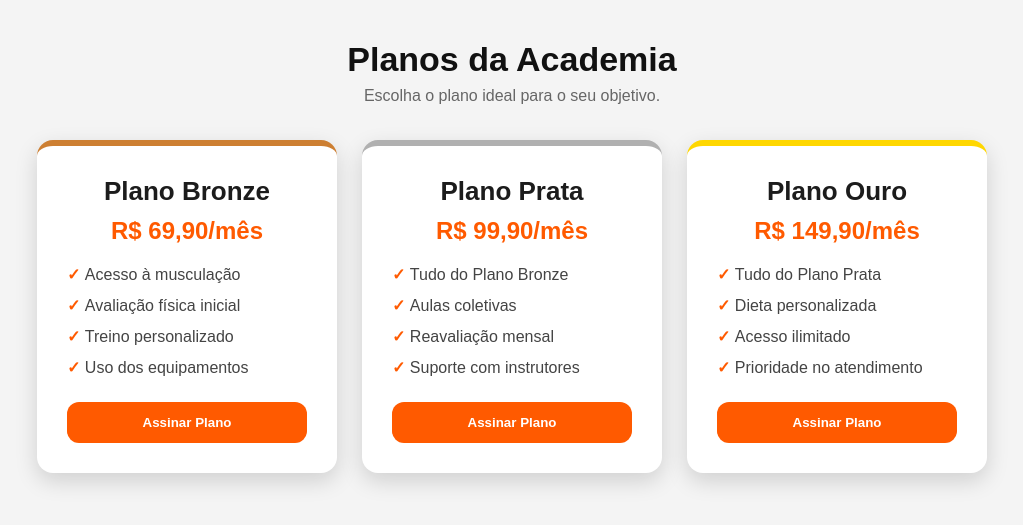
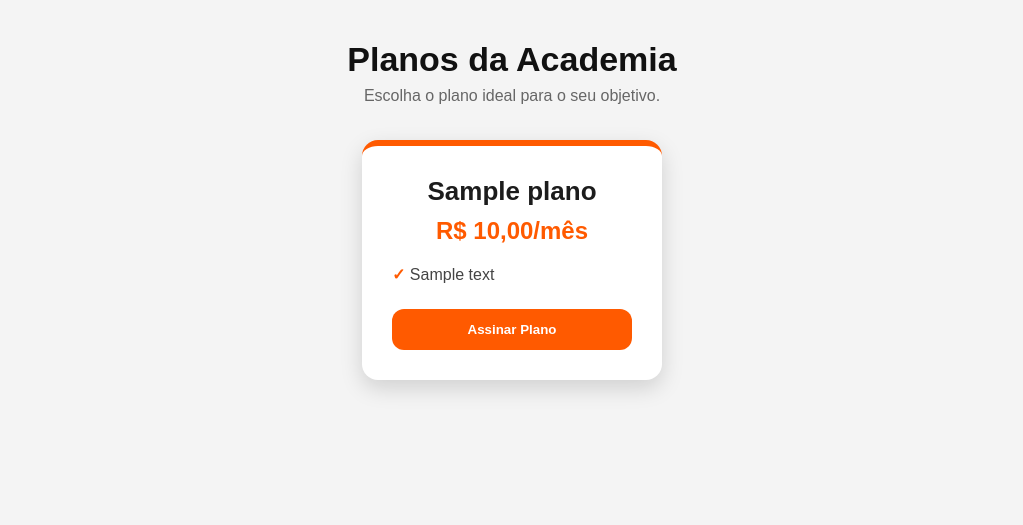
Before and after one commit to Joao-Guilherme-GOliveira/Sistema-Academia-ProgWeb, a PHP site: page /planos.php in a window 1280 px wide. Shown: the part 75-600 px from the top of the page, without its empty margins (128-1151 px from the left). Run offline with PHP 8.4, Linux system fonts and the light colour scheme; tables that the repository leaves empty or names only in its code hold one stand-in row (values such as "Sample post").

Commit message:
Adicionado o sistema de planos no MySQL

```diff
--- a/planos.php
+++ b/planos.php
@@ -1,3 +1,9 @@
+<?php
+include "conexao.php";
+
+$sql = "SELECT * FROM planos";
+$result = mysqli_query($conn, $sql);
+?>
 <!DOCTYPE html>
 <html lang="en">
 <head>
@@ -29,43 +35,34 @@
 
     <div class="planos-cards">
 
-        <div class="plano-card bronze">
-            <h2>Plano Bronze</h2>
-            <h3>R$ 69,90/mês</h3>
-            <ul>
-                <li>Acesso à musculação</li>
-                <li>Avaliação física inicial</li>
-                <li>Treino personalizado</li>
-                <li>Uso dos equipamentos</li>
-            </ul>
-            <button>Assinar Plano</button>
-        </div>
+<?php while ($plano = mysqli_fetch_assoc($result)) { ?>
 
-        <div class="plano-card prata">
-            <h2>Plano Prata</h2>
-            <h3>R$ 99,90/mês</h3>
-            <ul>
-                <li>Tudo do Plano Bronze</li>
-                <li>Aulas coletivas</li>
-                <li>Reavaliação mensal</li>
-                <li>Suporte com instrutores</li>
-            </ul>
-            <button>Assinar Plano</button>
-        </div>
+    <div class="plano-card">
 
-        <div class="plano-card ouro">
-            <h2>Plano Ouro</h2>
-            <h3>R$ 149,90/mês</h3>
-            <ul>
-                <li>Tudo do Plano Prata</li>
-                <li>Dieta personalizada</li>
-                <li>Acesso ilimitado</li>
-                <li>Prioridade no atendimento</li>
-            </ul>
-            <button>Assinar Plano</button>
-        </div>
+        <h2><?php echo $plano['nome_plano']; ?></h2>
+
+        <h3>
+            R$ <?php echo number_format($plano['valor'], 2, ',', '.'); ?>/mês
+        </h3>
+
+        <ul>
+            <?php
+            $itens = explode(".", $plano['descricao']);
+            foreach ($itens as $item) {
+                if (trim($item) != "") {
+                    echo "<li>" . trim($item) . "</li>";
+                }
+            }
+            ?>
+        </ul>
+
+        <button>Assinar Plano</button>
 
     </div>
+
+<?php } ?>
+
+</div>
 </section>
 </body>
 </html>
```
